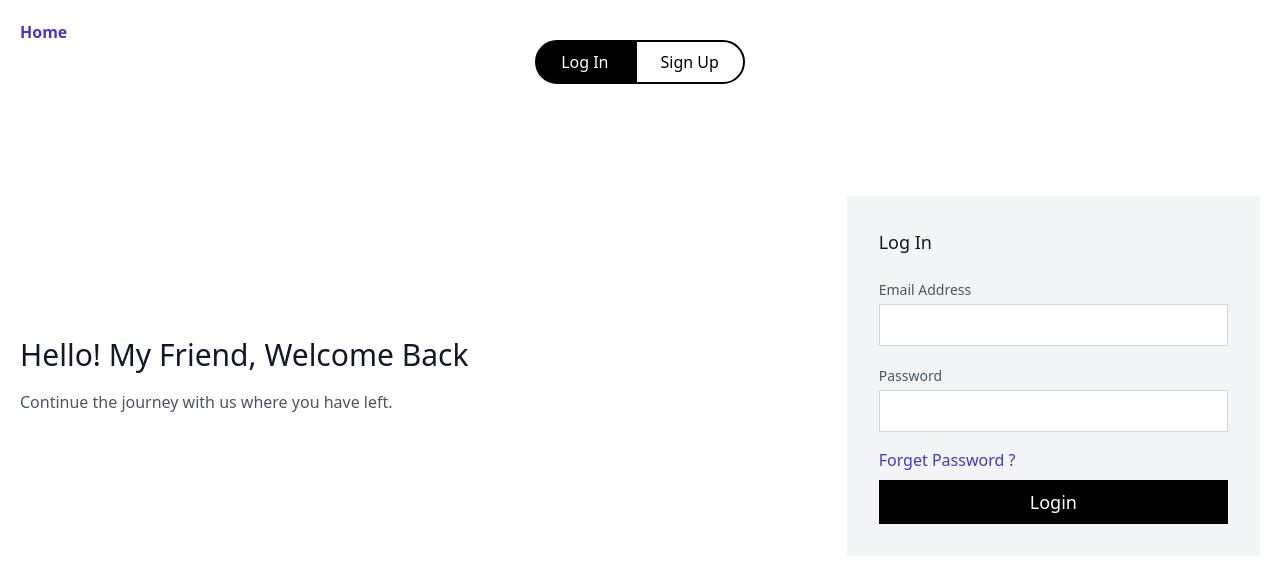
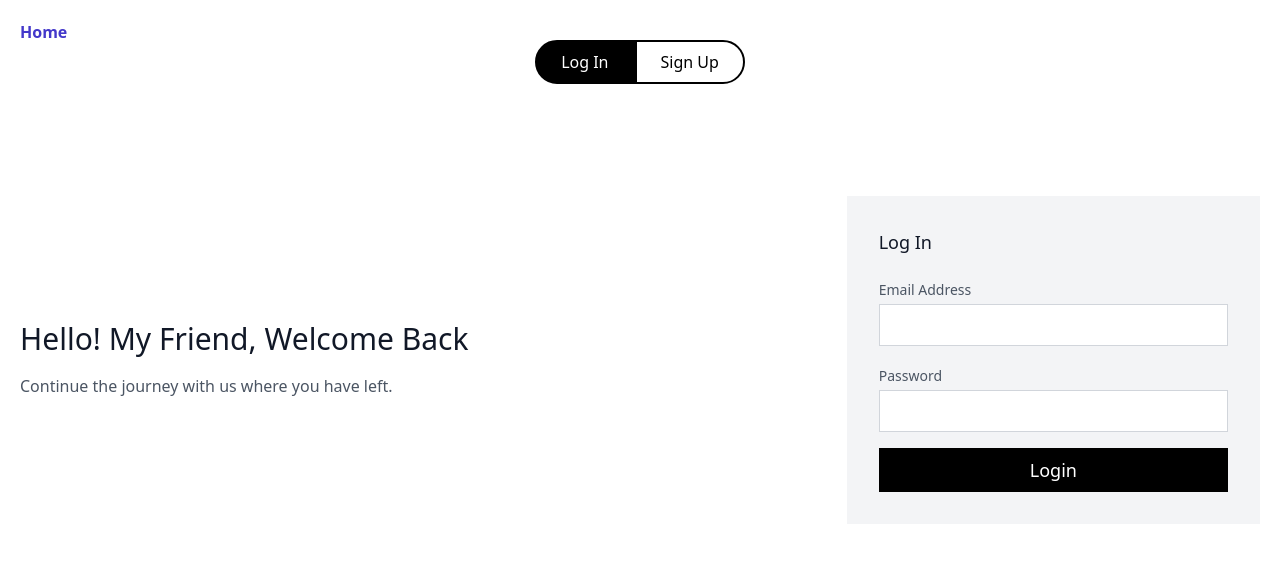
Before and after one commit to rohityadav-24/fruit-detection, a Next.js app: page /auth in a window 1280 px wide. Shown: the top 562 px of the page. Built offline with nearby package versions, Linux system fonts and the light colour scheme.

Commit message:
FIX: Changes in UI

```diff
--- a/Components/Login.js
+++ b/Components/Login.js
@@ -54,7 +54,7 @@ const Login = ({ tst, router }) => {
                             <label htmlFor="password" className="leading-7 text-sm text-gray-600">Password</label>
                             <input onChange={handleChange} value={form.password || ""} type="password" name="password" className="w-full bg-white border border-gray-300 text-base outline-none text-gray-700 py-1 px-3 leading-8" />
                         </div>
-                        <Link href={"/auth/reset"}><a className='text-indigo-700 font-medium mb-2'>Forget Password ?</a></Link>
+                        {/* <Link href={"/auth/reset"}><a className='text-indigo-700 font-medium mb-2'>Forget Password ?</a></Link> */}
                         <input type="submit" value={"Login"} className="text-white cursor-pointer bg-black border-0 py-2 px-8 focus:outline-none hover:bg-gray-800 text-lg" />
                     </form>
                 </div>
--- a/pages/admin/index.js
+++ b/pages/admin/index.js
@@ -32,7 +32,7 @@ const Index = ({ name, user, logout, response }) => {
         data.push(count);
     }
 
-    data = [5, 8, 3, 4, 9, 2, 5, 3, 1, 5, 3, 8];
+    // data = [5, 8, 3, 4, 9, 2, 5, 3, 1, 5, 3, 8];
 
     // find all the products from the orders and count the number of times they appear
     const products = response.data.map((order, index) => {
@@ -59,6 +59,8 @@ const Index = ({ name, user, logout, response }) => {
 
     productData.sort((a, b) => b.qty - a.qty);
     productData.splice(5);
+
+    console.log({ products, productData });
 
     return (
         <>
```
